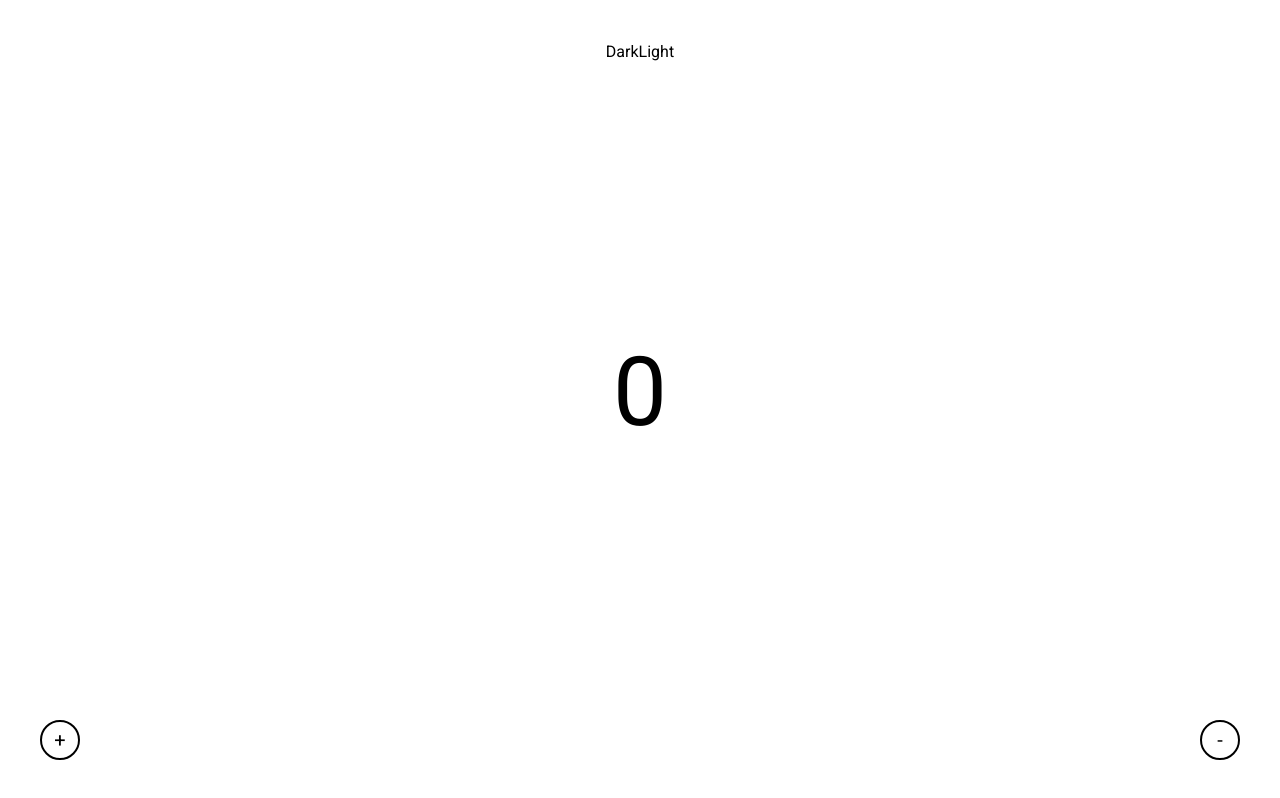
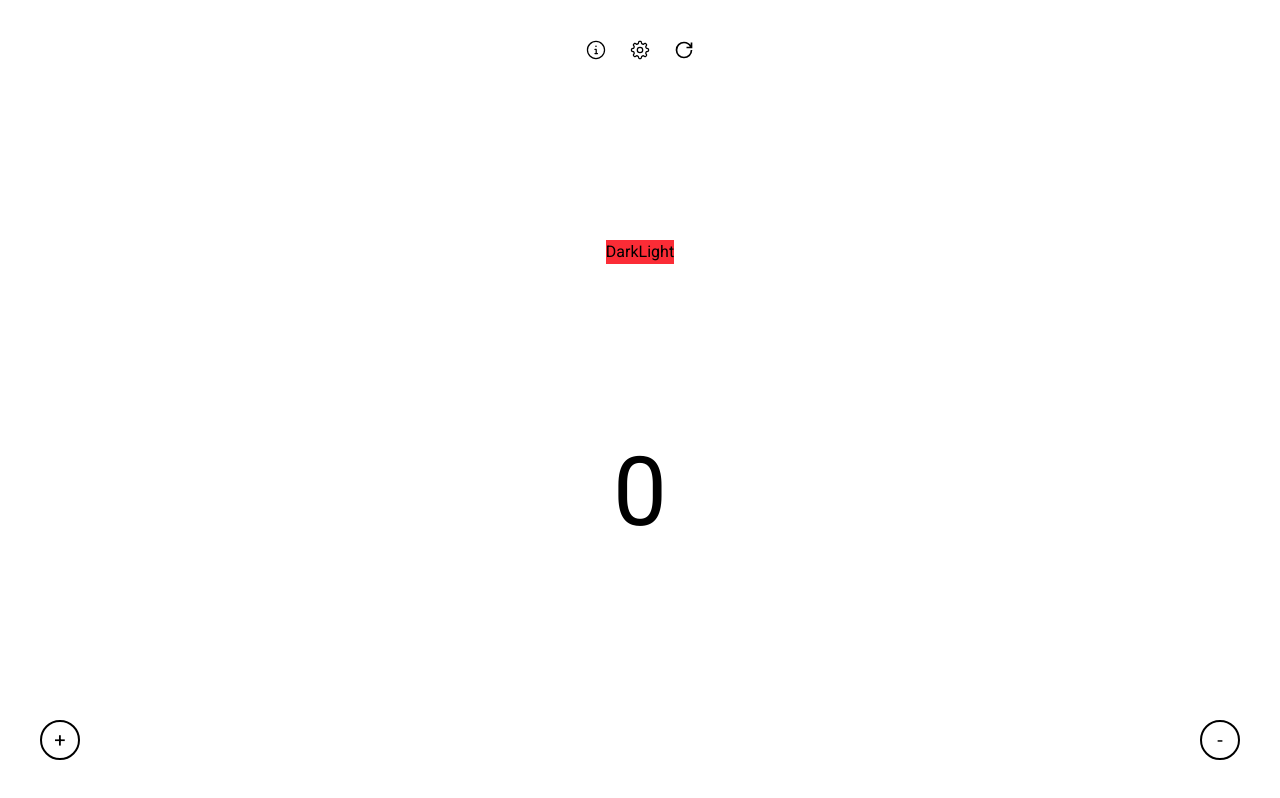
Before and after one commit to aleksi-svaridze/typescript-counter, a React (Vite) app: page / in a window 1280 px wide. Built offline with nearby package versions, Linux system fonts and the light colour scheme.

Commit message:
Add additional icons for settings

```diff
--- a/package.json
+++ b/package.json
@@ -13,6 +13,7 @@
     "@tailwindcss/vite": "^4.1.5",
     "react": "^19.1.0",
     "react-dom": "^19.1.0",
+    "react-icons": "^5.5.0",
     "tailwindcss": "^4.1.5"
   },
   "devDependencies": {
--- a/src/App.tsx
+++ b/src/App.tsx
@@ -2,6 +2,8 @@ import { useState } from "react";
 import ToogleTheme from "./components/ToogleTheme";
 import DisplayCounter from "./components/DisplayCounter";
 import CounterButtons from "./components/CounterButtons";
+import { GoGear, GoInfo } from "react-icons/go";
+import { GrPowerReset } from "react-icons/gr";
 
 function App() {
   const [dark, setDark] = useState<boolean>(false);
@@ -12,6 +14,12 @@ function App() {
         dark ? "dark" : ""
       }`}
     >
+      <div className="flex items-center gap-x-6 text-xl dark:text-white cursor-pointer">
+        <GoInfo />
+        <GoGear onClick={() => alert("hello")} />
+        <GrPowerReset />
+      </div>
+
       <ToogleTheme setDark={setDark} />
       <DisplayCounter count={count} />
       <CounterButtons setCount={setCount} />
--- a/src/components/ToogleTheme.tsx
+++ b/src/components/ToogleTheme.tsx
@@ -4,7 +4,7 @@ type ThemeType = {
 
 const ToogleTheme = ({ setDark }: ThemeType) => {
   return (
-    <div>
+    <div className="bg-red-500">
       <button
         className="text-black dark:text-white"
         onClick={() => setDark(true)}
```
Also changed, not shown: 1 other file (tests, documents, lock files or other folders).
